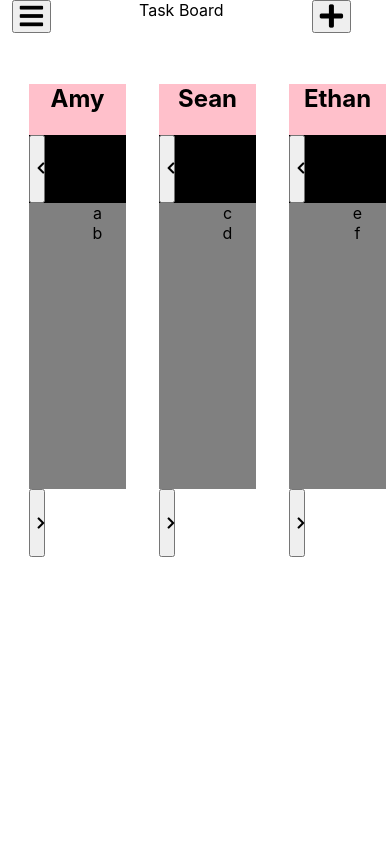
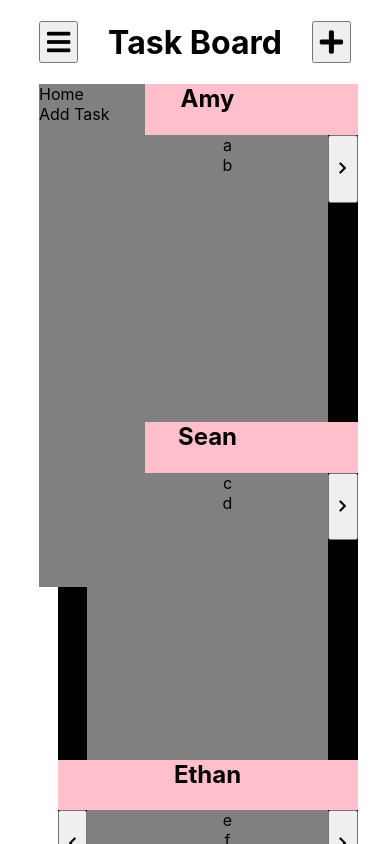
Before and after one commit to jmw321/Todolist, a React (Create React App) app: page / in a window 390 px wide. Both pictures are taken after a click on the button 31 px from the left and 16 px from the top of the page. Shown: the top 844 px of the page. Built offline with nearby package versions, Linux system fonts and the light colour scheme.

Commit message:
added menu state, added menu, updated responsive design css

```diff
--- a/src/App.css
+++ b/src/App.css
@@ -15,14 +15,19 @@
 }
 
 .card {
-  display: flex;
-  flex-direction: row;
-  flex-wrap: wrap;
+  min-width: 300px;
   width: 25%;
   height: 50%;
   margin-left: 25px;
   background-color: black;
   align-items: center;
+}
+
+.innerCard {
+  display: flex;
+  flex-direction: row;
+  width: 100%;
+  height: 100%;
 }
 
 .cardHeader {
@@ -47,21 +52,44 @@ ul {
 
 }
 
+.menuButton , .addButton {
+  height: 50%;
+}
+
 i {
   color: black;
 }
 
 header {
   height: 10vh;
+  display: inline-flex;
+  flex-direction: row;
+  justify-content: space-between;
+  width: 80vw;
   align-items: center;
+
+
 }
 
-.addButton {
-  float: right;
-  margin-right: 10%;
+
+
+.menu {
+  position: absolute;
+  z-index: 2;
+  margin-left: 10vw;
+  width: 40%;
+  height: 70%;
+  text-align: left;
+
 }
 
-.menuButton {
-  float: left;
-  margin-left: 3%;
+.menuList {
+  padding: 0;
 }
+
+.menuItem:hover {
+  background-color: black;
+  color: white;
+  width: 100%;
+  height: 10%;
+}
--- a/src/App.js
+++ b/src/App.js
@@ -1,7 +1,10 @@
   import React, {Component  } from 'react';
   import './App.css';
   import Card from './Card.js';
+  import Menu from './Menu.js';
 
+  var addShow = true;
+  var menuShow = false;
   var boardItems = [{
       id: 0,
       name: "Amy",
@@ -23,18 +26,34 @@
 
 
   class App extends Component {
+    constructor (props) {
+      super(props);
+      this.state = {boardItems,addShow,menuShow}
+      this.showMenuClick = this.showMenuClick.bind(this)
+    }
+
+
+
+    showMenuClick () {
+     console.log(this.state.menuShow)
+       this.state.menuShow === true? this.setState({menuShow:false}) : this.setState({menuShow:true});
+    }
+
+
     render() {
+
       return (
     <div className = "App" >
       <header >
-          <button className = "menuButton" >
+          <button className = "menuButton"  onClick={this.showMenuClick} >
             <i class = "fas fa-bars fa-2x"id = "menuIcon" > < /i>
           </button>
-              Task Board
+            <h1>  Task Board </h1>
           <button className = "addButton" >
             <i class = "fas fa-plus fa-2x"  id = "addIcon" > < /i>
           </button>
       </header >
+      {Menu(this.state.menuShow)}
        <main className = "mainContent" >
           {
             boardItems.map(item => Card(item.name, item.items))
--- a/src/Card.js
+++ b/src/Card.js
@@ -3,8 +3,9 @@
 
   const Card = ((name, items, id) => {
         return (
-          <div className = "card"  id = {id} >
+          <div className = "card"  id = {id}>
              <h2 className = "cardHeader" >   {name} </h2>
+             <div className = "innerCard" >
                <button id = "leftButton" className = "cardButton" >
                    <i class = "fas fa-chevron-left" > < /i>
                </button >
@@ -12,6 +13,7 @@
                <button id = "rightButton" className = "cardButton" >
                   <i class = "fas fa-chevron-right" > < /i>
                </button >
+            </div>
          </div>
             )
           }
--- /dev/null
+++ b/src/Menu.js
@@ -0,0 +1,16 @@
+import React, {Component  } from 'react';
+import './App.css';
+
+
+const Menu = ((menuShow) => { return (
+  menuShow === true &&
+  <div className="menu">
+    <ul className="menuList">
+        <li className="menuItem">Home</li>
+        <li className="menuItem">Add Task</li>
+      </ul>
+    </div>
+  )
+}
+)
+export default Menu;
```
Also changed, not shown: src/TaskForm.js (added).
